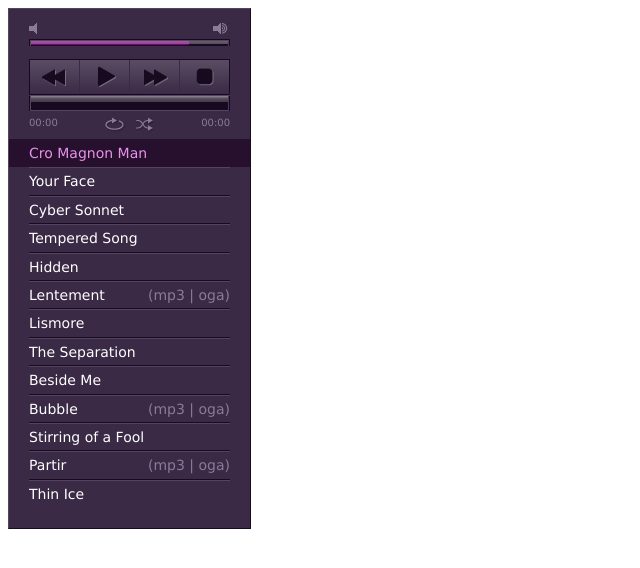
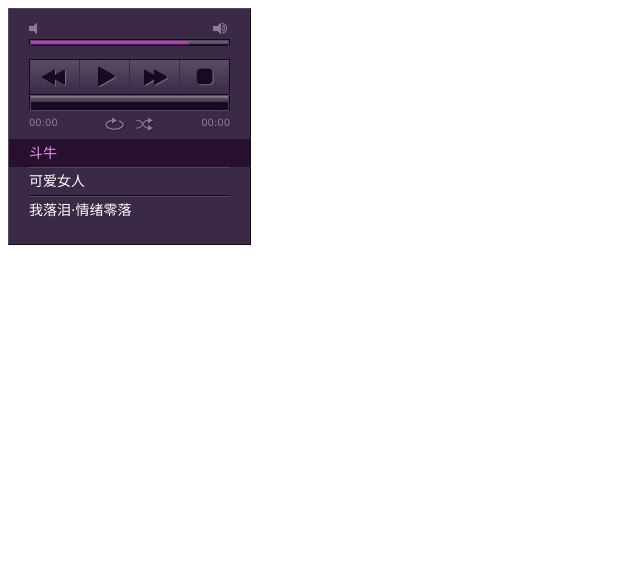
Before and after one commit to shihuihzh/shihuihzh.github.io, a plain HTML site: page index.html in a window 1280 px wide. Shown: the whole page, without its empty margins (0-640 px from the left). Drawn offline with nearby package versions, Linux system fonts and the light colour scheme.

Commit message:
upload song

```diff
--- a/index.html
+++ b/index.html
@@ -5,7 +5,7 @@
 
 <!-- Website Design By: www.happyworm.com -->
 <title>Demo : jPlayer as an audio playlist player</title>
-<meta http-equiv="Content-Type" content="text/html; charset=iso-8859-1" />
+<meta http-equiv="Content-Type" content="text/html; charset=utf-8" />
 <link href="skin/pink.flag/jplayer.pink.flag.css" rel="stylesheet" type="text/css" />
 <script type="text/javascript" src="http://code.jquery.com/jquery-1.11.0.min.js"></script>
 <script type="text/javascript" src="js/jquery.jplayer.min.js"></script>
@@ -19,73 +19,18 @@ $(document).ready(function(){
 		cssSelectorAncestor: "#jp_container_1"
 	}, [
 		{
-			title:"Cro Magnon Man",
-			mp3:"http://www.jplayer.org/audio/mp3/TSP-01-Cro_magnon_man.mp3",
-			oga:"http://www.jplayer.org/audio/ogg/TSP-01-Cro_magnon_man.ogg"
+			title:"斗牛",
+			mp3:"song/斗牛.mp3"
 		},
 		{
-			title:"Your Face",
-			mp3:"http://www.jplayer.org/audio/mp3/TSP-05-Your_face.mp3",
-			oga:"http://www.jplayer.org/audio/ogg/TSP-05-Your_face.ogg"
+			title:"可爱女人",
+			mp3:"song/可爱女人.mp3"
 		},
 		{
-			title:"Cyber Sonnet",
-			mp3:"http://www.jplayer.org/audio/mp3/TSP-07-Cybersonnet.mp3",
-			oga:"http://www.jplayer.org/audio/ogg/TSP-07-Cybersonnet.ogg"
-		},
-		{
-			title:"Tempered Song",
-			mp3:"http://www.jplayer.org/audio/mp3/Miaow-01-Tempered-song.mp3",
-			oga:"http://www.jplayer.org/audio/ogg/Miaow-01-Tempered-song.ogg"
-		},
-		{
-			title:"Hidden",
-			mp3:"http://www.jplayer.org/audio/mp3/Miaow-02-Hidden.mp3",
-			oga:"http://www.jplayer.org/audio/ogg/Miaow-02-Hidden.ogg"
-		},
-		{
-			title:"Lentement",
-			free:true,
-			mp3:"http://www.jplayer.org/audio/mp3/Miaow-03-Lentement.mp3",
-			oga:"http://www.jplayer.org/audio/ogg/Miaow-03-Lentement.ogg"
-		},
-		{
-			title:"Lismore",
-			mp3:"http://www.jplayer.org/audio/mp3/Miaow-04-Lismore.mp3",
-			oga:"http://www.jplayer.org/audio/ogg/Miaow-04-Lismore.ogg"
-		},
-		{
-			title:"The Separation",
-			mp3:"http://www.jplayer.org/audio/mp3/Miaow-05-The-separation.mp3",
-			oga:"http://www.jplayer.org/audio/ogg/Miaow-05-The-separation.ogg"
-		},
-		{
-			title:"Beside Me",
-			mp3:"http://www.jplayer.org/audio/mp3/Miaow-06-Beside-me.mp3",
-			oga:"http://www.jplayer.org/audio/ogg/Miaow-06-Beside-me.ogg"
-		},
-		{
-			title:"Bubble",
-			free:true,
-			mp3:"http://www.jplayer.org/audio/mp3/Miaow-07-Bubble.mp3",
-			oga:"http://www.jplayer.org/audio/ogg/Miaow-07-Bubble.ogg"
-		},
-		{
-			title:"Stirring of a Fool",
-			mp3:"http://www.jplayer.org/audio/mp3/Miaow-08-Stirring-of-a-fool.mp3",
-			oga:"http://www.jplayer.org/audio/ogg/Miaow-08-Stirring-of-a-fool.ogg"
-		},
-		{
-			title:"Partir",
-			free: true,
-			mp3:"http://www.jplayer.org/audio/mp3/Miaow-09-Partir.mp3",
-			oga:"http://www.jplayer.org/audio/ogg/Miaow-09-Partir.ogg"
-		},
-		{
-			title:"Thin Ice",
-			mp3:"http://www.jplayer.org/audio/mp3/Miaow-10-Thin-ice.mp3",
-			oga:"http://www.jplayer.org/audio/ogg/Miaow-10-Thin-ice.ogg"
+			title:"我落泪·情绪零落",
+			mp3:"song/我落泪·情绪零落.mp3"
 		}
+
 	], {
 		swfPath: "js",
 		supplied: "oga, mp3",
```
Also changed, not shown: 3 other files.
